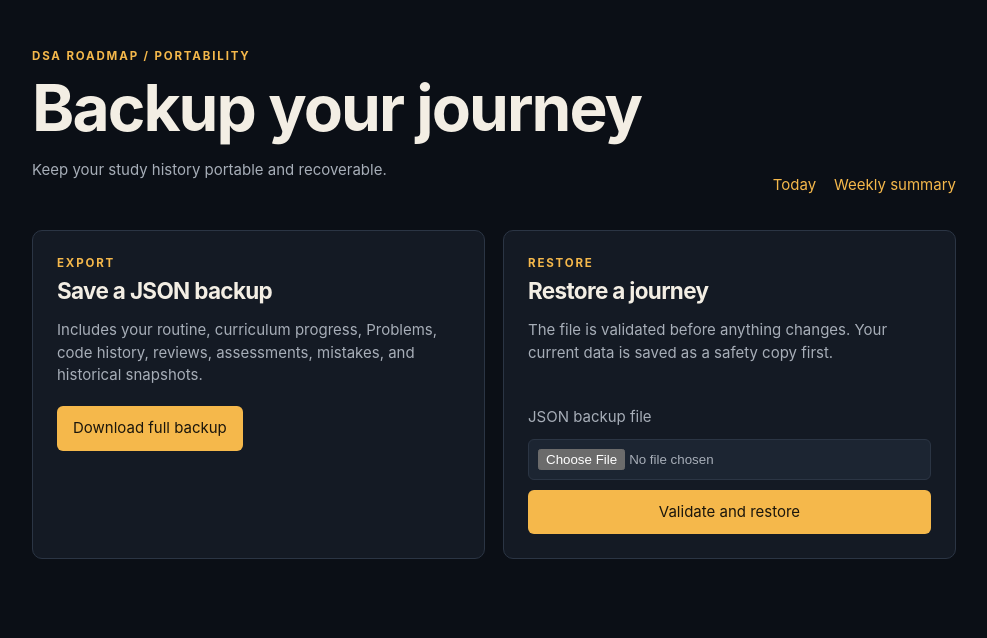
After one commit to rxchitrx/dsa-roadmap, a Django app: page /backup/ in a window 1280 px wide. The commit adds this page. Shown: the top 638 px of the page, without its empty margins (146-1133 px from the left). Run offline with Django 5.2, Linux system fonts and the light colour scheme.

Commit message:
feat: add backup and export screens

```diff
--- /dev/null
+++ b/planner/static/planner/backup.css
@@ -0,0 +1,16 @@
+:root { color-scheme: dark; --ink: #0b0f16; --surface: #141a24; --surface-2: #1c2532; --text: #f3eee4; --muted: #a7aeb8; --amber: #f5b84b; --line: #2b3544; }
+* { box-sizing: border-box; }
+body { margin: 0; background: var(--ink); color: var(--text); font: 15px/1.5 Inter, ui-sans-serif, system-ui, sans-serif; }
+a { color: var(--amber); text-decoration: none; }
+.backup-shell { max-width: 980px; margin: 0 auto; padding: 48px 28px 80px; }
+.backup-header { display: flex; justify-content: space-between; align-items: end; gap: 24px; margin-bottom: 34px; }
+.backup-header nav { display: flex; gap: 18px; }
+h1, h2 { letter-spacing: -.03em; line-height: 1.1; } h1 { font-size: clamp(2.2rem, 5vw, 4rem); margin: 8px 0; } h2 { margin: 7px 0 12px; }
+.eyebrow { color: var(--amber); font-size: .72rem; letter-spacing: .16em; font-weight: 700; margin: 0; } .muted { color: var(--muted); }
+.backup-grid { display: grid; grid-template-columns: 1fr 1fr; gap: 18px; }
+.backup-panel, .notice { border: 1px solid var(--line); background: var(--surface); padding: 24px; border-radius: 10px; }
+.backup-panel p.muted { min-height: 72px; }
+.notice { margin-bottom: 18px; } .notice--success { border-color: #3a795a; } .notice--error { border-color: #9b4c4c; }
+.primary-button { display: inline-block; border: 0; border-radius: 6px; background: var(--amber); color: #1b160c; padding: 11px 16px; font-weight: 800; cursor: pointer; font: inherit; }
+form { display: grid; gap: 10px; } label { color: var(--muted); } input[type=file] { color: var(--muted); background: var(--surface-2); border: 1px solid var(--line); padding: 9px; border-radius: 6px; }
+@media (max-width: 650px) { .backup-header, .backup-grid { display: block; } .backup-header nav { margin-top: 18px; } .backup-panel + .backup-panel { margin-top: 14px; } }
--- a/planner/urls.py
+++ b/planner/urls.py
@@ -10,6 +10,10 @@ urlpatterns = [
     path("today/", views.today, name="today_page"),
     path("summary/", views.weekly_summary, name="weekly_summary"),
     path("analytics/", views.progress_analytics, name="progress_analytics"),
+    path("export/csv/", views.weekly_csv_export, name="weekly_csv_export"),
+    path("backup/", views.backup_center, name="backup_center"),
+    path("backup/export/", views.backup_export, name="backup_export"),
+    path("backup/restore/", views.backup_restore, name="backup_restore"),
     path("next-week/", views.next_week_plan_preview, name="next_week_plan"),
     path("next-week/save/", views.save_next_week_plan_view, name="save_next_week_plan"),
     path(
--- a/planner/views.py
+++ b/planner/views.py
@@ -1,6 +1,7 @@
 from datetime import datetime, timedelta
 
-from django.http import HttpResponseBadRequest
+from django.http import HttpResponse, HttpResponseBadRequest
+from django.core.exceptions import ValidationError
 from django.shortcuts import get_object_or_404, redirect, render
 from django.urls import reverse
 from django.utils import timezone
@@ -31,6 +32,13 @@ from .services import (
 )
 from .summary import get_weekly_summary
 from .analytics import get_progress_analytics, resolve_analytics_range
+from .backup import (
+    BackupRestoreError,
+    BackupValidationError,
+    export_backup_json,
+    restore_backup,
+)
+from .exports import export_weekly_csv
 from .next_week import (
     NextWeekPlanError,
     edit_next_week_plan,
@@ -164,6 +172,66 @@ def progress_analytics(request):
         request,
         "planner/analytics.html",
         {"analytics": analytics},
+    )
+
+
+@require_GET
+def weekly_csv_export(request):
+    """Download the import-friendly CSV for the selected calendar week."""
+
+    raw_week = request.GET.get("week")
+    selected_date = _parse_day_date(raw_week) if raw_week else None
+    if raw_week and selected_date is None:
+        return HttpResponseBadRequest("Use a valid week date in YYYY-MM-DD format.")
+    week_start = week_start_for(selected_date or timezone.localdate())
+    response = HttpResponse(
+        export_weekly_csv(selected_date),
+        content_type="text/csv; charset=utf-8",
+    )
+    response["Content-Disposition"] = (
+        f'attachment; filename="dsa-roadmap-week-{week_start.isoformat()}.csv"'
+    )
+    return response
+
+
+@require_GET
+def backup_center(request):
+    return render(request, "planner/backup.html")
+
+
+@require_GET
+def backup_export(request):
+    response = HttpResponse(
+        export_backup_json(),
+        content_type="application/json; charset=utf-8",
+    )
+    response["Content-Disposition"] = 'attachment; filename="dsa-roadmap-backup.json"'
+    return response
+
+
+@require_POST
+def backup_restore(request):
+    upload = request.FILES.get("backup")
+    if upload is None:
+        return render(
+            request,
+            "planner/backup.html",
+            {"backup_error": "Choose a JSON backup file first."},
+            status=400,
+        )
+    try:
+        result = restore_backup(upload)
+    except (BackupValidationError, BackupRestoreError, ValidationError) as error:
+        return render(
+            request,
+            "planner/backup.html",
+            {"backup_error": str(error)},
+            status=400,
+        )
+    return render(
+        request,
+        "planner/backup.html",
+        {"restored": True, "safety_export_path": result.safety_export_path.name},
     )
 
 
--- /dev/null
+++ b/templates/planner/backup.html
@@ -0,0 +1,26 @@
+{% load static %}
+<!doctype html>
+<html lang="en">
+  <head>
+    <meta charset="utf-8">
+    <meta name="viewport" content="width=device-width, initial-scale=1">
+    <title>Backup · DSA Roadmap</title>
+    <link rel="stylesheet" href="{% static 'planner/backup.css' %}">
+  </head>
+  <body>
+    <main class="backup-shell" data-testid="backup-center">
+      <header class="backup-header">
+        <div><p class="eyebrow">DSA ROADMAP / PORTABILITY</p><h1>Backup your journey</h1><p class="muted">Keep your study history portable and recoverable.</p></div>
+        <nav aria-label="Backup navigation"><a href="{% url 'planner:today' %}">Today</a><a href="{% url 'planner:weekly_summary' %}">Weekly summary</a></nav>
+      </header>
+
+      {% if restored %}<div class="notice notice--success" data-testid="backup-restored">Restore complete. A safety copy was created before replacement.</div>{% endif %}
+      {% if backup_error %}<div class="notice notice--error" data-testid="backup-error" role="alert">{{ backup_error }}</div>{% endif %}
+
+      <div class="backup-grid">
+        <section class="backup-panel"><p class="eyebrow">EXPORT</p><h2>Save a JSON backup</h2><p class="muted">Includes your routine, curriculum progress, Problems, code history, reviews, assessments, mistakes, and historical snapshots.</p><a class="primary-button" href="{% url 'planner:backup_export' %}">Download full backup</a></section>
+        <section class="backup-panel"><p class="eyebrow">RESTORE</p><h2>Restore a journey</h2><p class="muted">The file is validated before anything changes. Your current data is saved as a safety copy first.</p><form method="post" action="{% url 'planner:backup_restore' %}" enctype="multipart/form-data">{% csrf_token %}<label for="backup-file">JSON backup file</label><input id="backup-file" name="backup" type="file" accept="application/json,.json" required><button class="primary-button" type="submit">Validate and restore</button></form></section>
+      </div>
+    </main>
+  </body>
+</html>
--- a/templates/planner/today.html
+++ b/templates/planner/today.html
@@ -23,6 +23,7 @@
             <a href="{% url 'planner:weekly_summary' %}">Weekly summary →</a>
             <a href="{% url 'planner:progress_analytics' %}">Analytics →</a>
             <a href="{% url 'planner:next_week_plan' %}">Plan next week →</a>
+            <a href="{% url 'planner:backup_center' %}">Backup →</a>
           </nav>
         </div>
       </header>
--- a/templates/planner/weekly_summary.html
+++ b/templates/planner/weekly_summary.html
@@ -19,7 +19,9 @@
             <a href="?week={{ previous_week|date:'Y-m-d' }}">← Previous</a>
             <a href="{% url 'planner:today' %}">Today</a>
             <a href="{% url 'planner:progress_analytics' %}?start={{ summary.week_start|date:'Y-m-d' }}&end={{ summary.week_end|date:'Y-m-d' }}">Analytics</a>
+            <a href="{% url 'planner:weekly_csv_export' %}?week={{ summary.week_start|date:'Y-m-d' }}">Download CSV</a>
             <a href="{% url 'planner:next_week_plan' %}">Plan next week</a>
+            <a href="{% url 'planner:backup_center' %}">Backup</a>
             <a href="?week={{ next_week|date:'Y-m-d' }}">Next →</a>
           </nav>
       </header>
```
Also changed, not shown: planner/tests/test_vertical_routes.py (+85 -0 lines).
